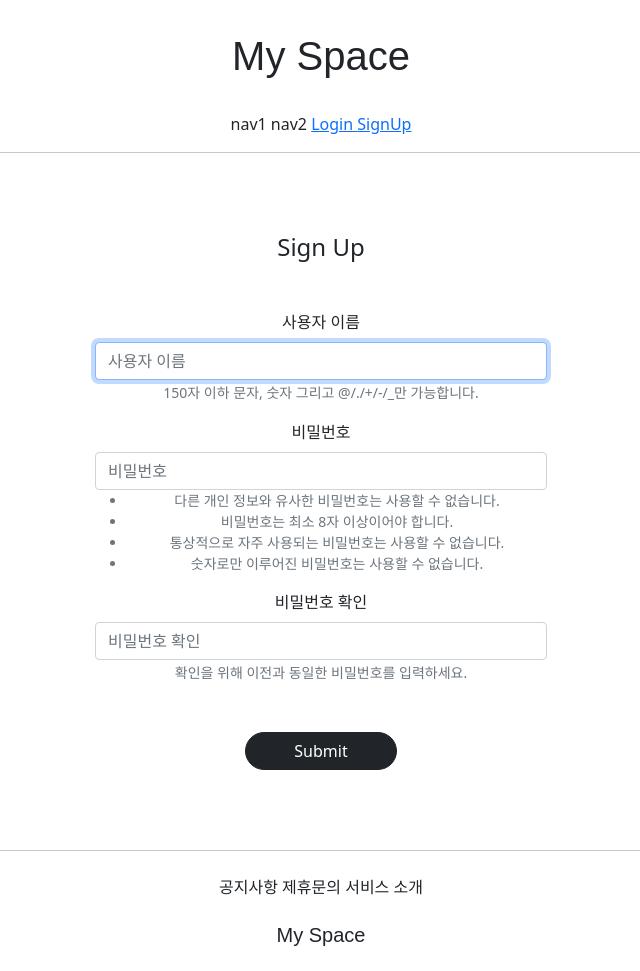
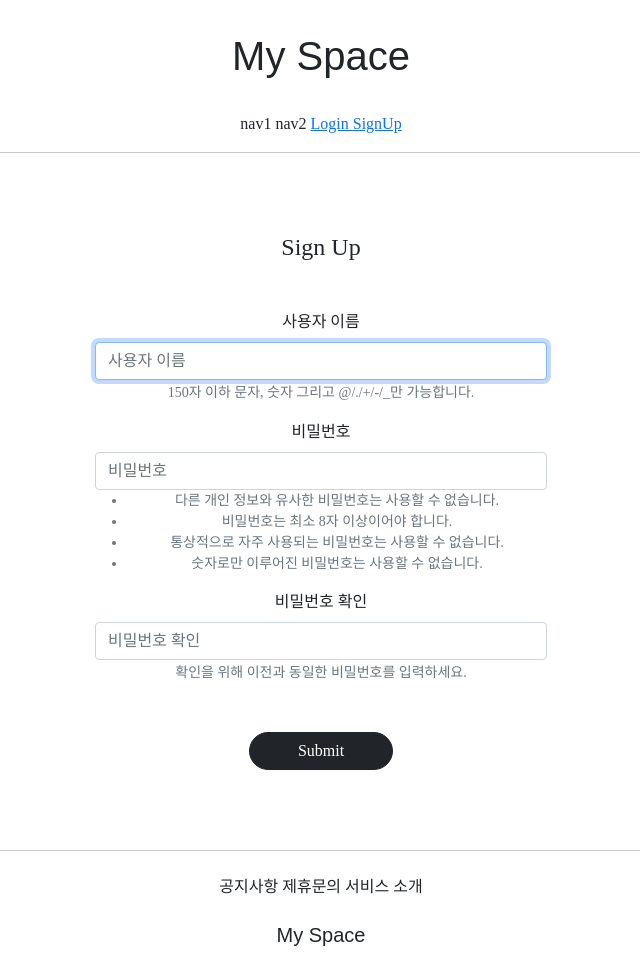
Before and after one commit to suyeon-K/GIS_web_project_2, a Django app: page /accounts/create/ in a window 1280 px wide. Shown: the whole page, without its empty margins (319-959 px from the left). Run offline with Django 3.2, Linux system fonts and the light colour scheme; parts of the project's set-up code (start-up, migrations or seed data) failed here and were passed over; some libraries are stand-ins or nearby versions; some web fonts are replaced.

Commit message:
change fonts

```diff
--- a/templates/base.html
+++ b/templates/base.html
@@ -3,7 +3,7 @@
 
 {% include 'head.html'%}
 
-<body>
+<body style="font-family: 'NanumBarunpenR">
 
 {% include 'header.html'%}
 
--- a/templates/head.html
+++ b/templates/head.html
@@ -15,4 +15,17 @@
     {# DEFAULT CSS LINK #}
     <Link rel="stylesheet" type="text/css" href="{% static 'base.css' %}">
 
+    <style>
+        @font-face {
+            font-family: 'NanumBarunpenR';
+            src: local('NanumBarunpenR'),
+            url("{% static 'fonts/NanumBarunpenR.otf' %}") format("opentype");
+        }
+        @font-face {
+            font-family: 'NanumBarunpenB';
+            src: local('NanumBarunpenB'),
+            url("{% static 'fonts/NanumBarunpenB.otf' %}") format("opentype");
+        }
+
+    </style>
 </head>
```
Also changed, not shown: 2 other files.
